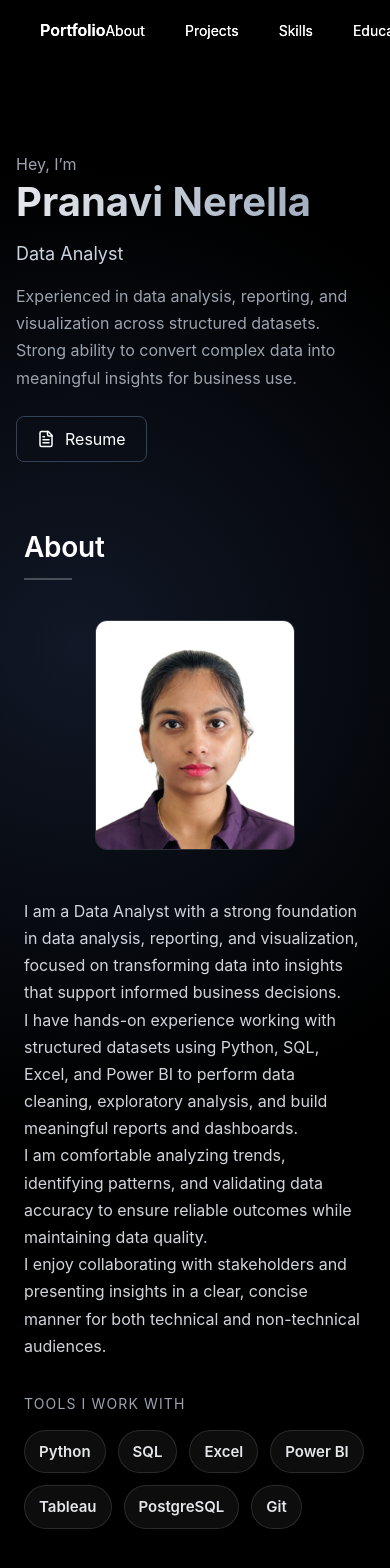
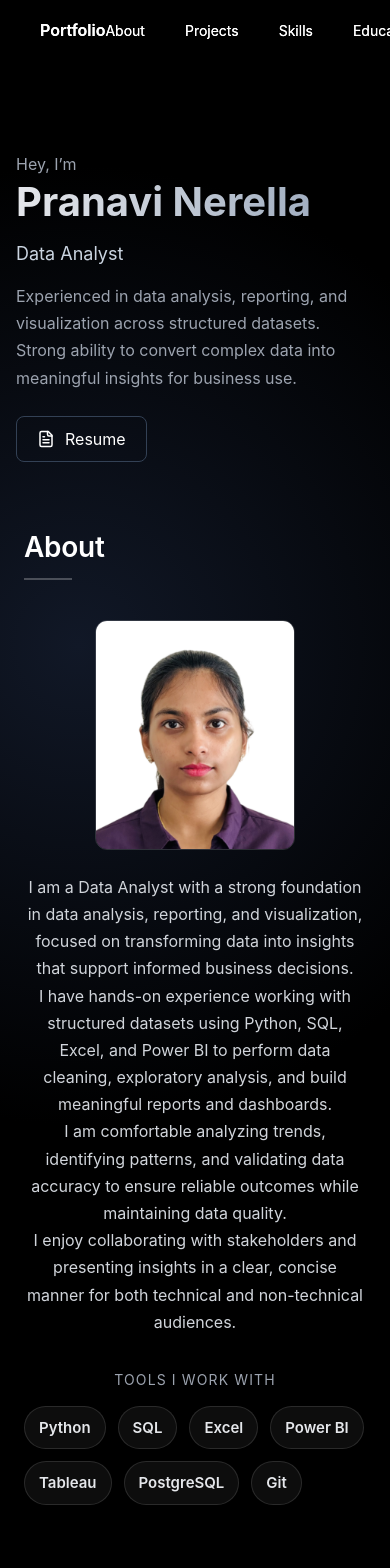
Before and after one commit to pranavi-0827/portfolio, a Next.js app: page / in a window 390 px wide. Shown: the top 1568 px of the page. Built offline with nearby package versions, Linux system fonts and the light colour scheme.

Commit message:
Improve About section mobile alignment

```diff
--- a/app/page.tsx
+++ b/app/page.tsx
@@ -19,7 +19,7 @@ export default function Home() {
         <div
           style={{
             display: "flex",
-            gap: "48px",
+            gap: "24px",
             alignItems: "center",
             marginTop: "32px",
             flexWrap: "wrap",
@@ -49,7 +49,7 @@ export default function Home() {
     marginLeft: "0px",
     color: "#d1d5db",
     lineHeight: "1.7",
-    textAlign: "left",
+    textAlign: "center",
             }}
           >
             <p>
```
